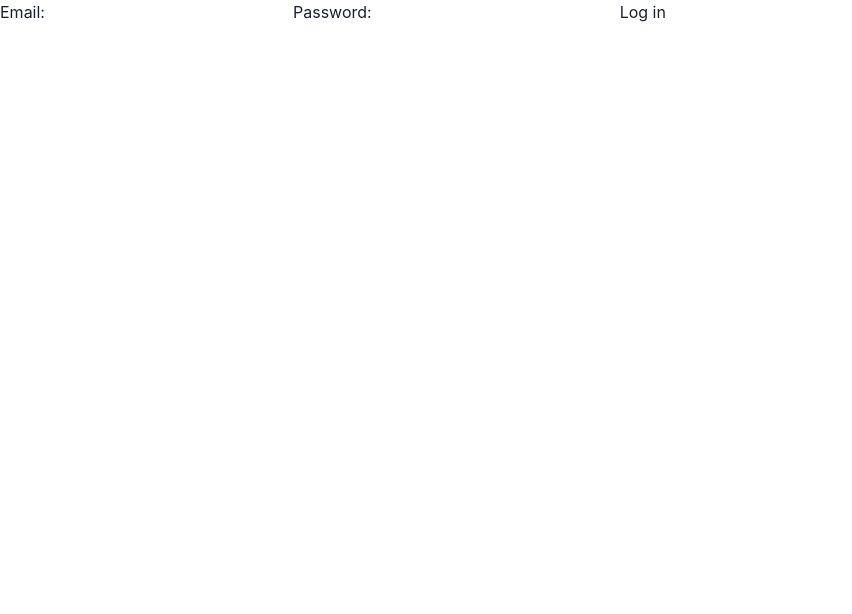
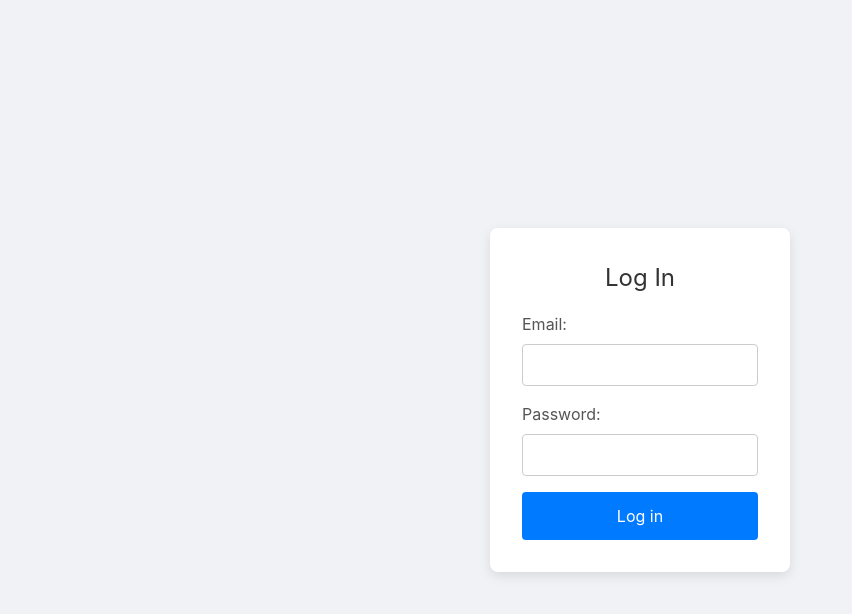
Before and after one commit to pyhilandjy/clab-admin, a Next.js app: page /login in a window 1280 px wide. Shown: the top 614 px of the page, without its empty margins (0-852 px from the left). Built offline with nearby package versions, Linux system fonts and the light colour scheme.

Commit message:
chore: login css

```diff
--- /dev/null
+++ b/app/login/login.css
@@ -0,0 +1,81 @@
+/* 로그인 컨테이너 전체 레이아웃 */
+.login-container {
+  display: flex;
+  justify-content: center;
+  align-items: center;
+  height: 100vh;
+  background-color: #f0f2f5;
+}
+
+/* 로그인 폼 스타일 */
+.login-form {
+  display: flex;
+  flex-direction: column;
+  background-color: white;
+  padding: 2rem;
+  border-radius: 8px;
+  box-shadow: 0px 4px 12px rgba(0, 0, 0, 0.1);
+  width: 300px;
+}
+
+/* 제목 스타일 */
+.login-title {
+  font-size: 1.5rem;
+  text-align: center;
+  margin-bottom: 1rem;
+  color: #333;
+}
+
+/* 라벨 스타일 */
+.login-label {
+  font-size: 1rem;
+  margin-bottom: 0.5rem;
+  color: #555;
+}
+
+/* 인풋 필드 스타일 */
+.login-input {
+  padding: 0.5rem;
+  font-size: 1rem;
+  border: 1px solid #ccc;
+  border-radius: 4px;
+  margin-bottom: 1rem;
+  outline: none;
+  transition: border-color 0.3s;
+}
+
+.login-input:focus {
+  border-color: #007bff;
+}
+
+/* 버튼 스타일 */
+.login-button {
+  padding: 0.75rem;
+  font-size: 1rem;
+  background-color: #007bff;
+  color: white;
+  border: none;
+  border-radius: 4px;
+  cursor: pointer;
+  transition: background-color 0.3s;
+}
+
+.login-button:hover {
+  background-color: #0056b3;
+}
+
+/* 반응형을 위한 미디어 쿼리 */
+@media (max-width: 400px) {
+  .login-form {
+    width: 100%;
+    padding: 1.5rem;
+  }
+
+  .login-title {
+    font-size: 1.25rem;
+  }
+
+  .login-button {
+    padding: 0.5rem;
+  }
+}
--- a/app/login/page.tsx
+++ b/app/login/page.tsx
@@ -1,14 +1,37 @@
 import { login } from '@/app/login/actions';
+import './login.css';
 
 export default function LoginPage() {
   return (
-    <form method='post' action='/api/login'>
-      <label htmlFor='email'>Email:</label>
-      <input id='email' name='email' type='email' required />
-      <label htmlFor='password'>Password:</label>
-      <input id='password' name='password' type='password' required />
-      <button formAction={login}>Log in</button>
-      {/* <button formAction={signup}>Sign up</button> */}
-    </form>
+    <div className='login-container'>
+      <form className='login-form' method='post' action='/api/login'>
+        <h2 className='login-title'>Log In</h2>
+        <label htmlFor='email' className='login-label'>
+          Email:
+        </label>
+        <input
+          id='email'
+          name='email'
+          type='email'
+          className='login-input'
+          required
+        />
+
+        <label htmlFor='password' className='login-label'>
+          Password:
+        </label>
+        <input
+          id='password'
+          name='password'
+          type='password'
+          className='login-input'
+          required
+        />
+
+        <button className='login-button' formAction={login}>
+          Log in
+        </button>
+      </form>
+    </div>
   );
 }
```
